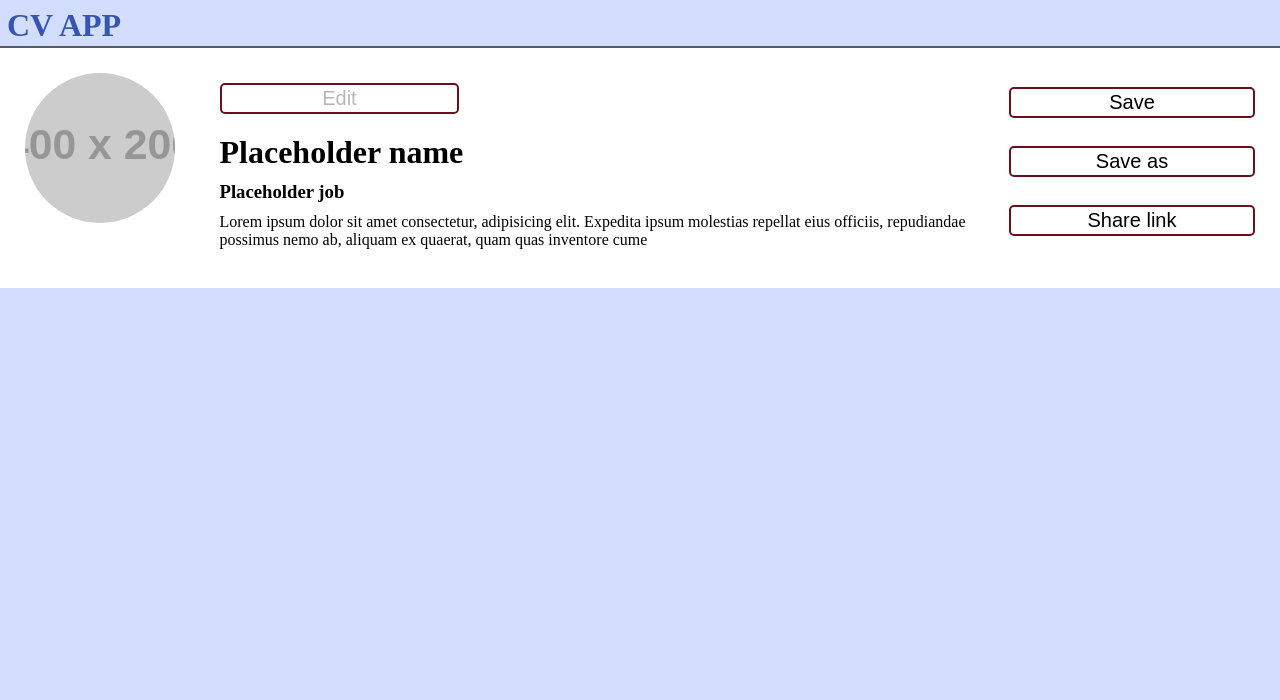
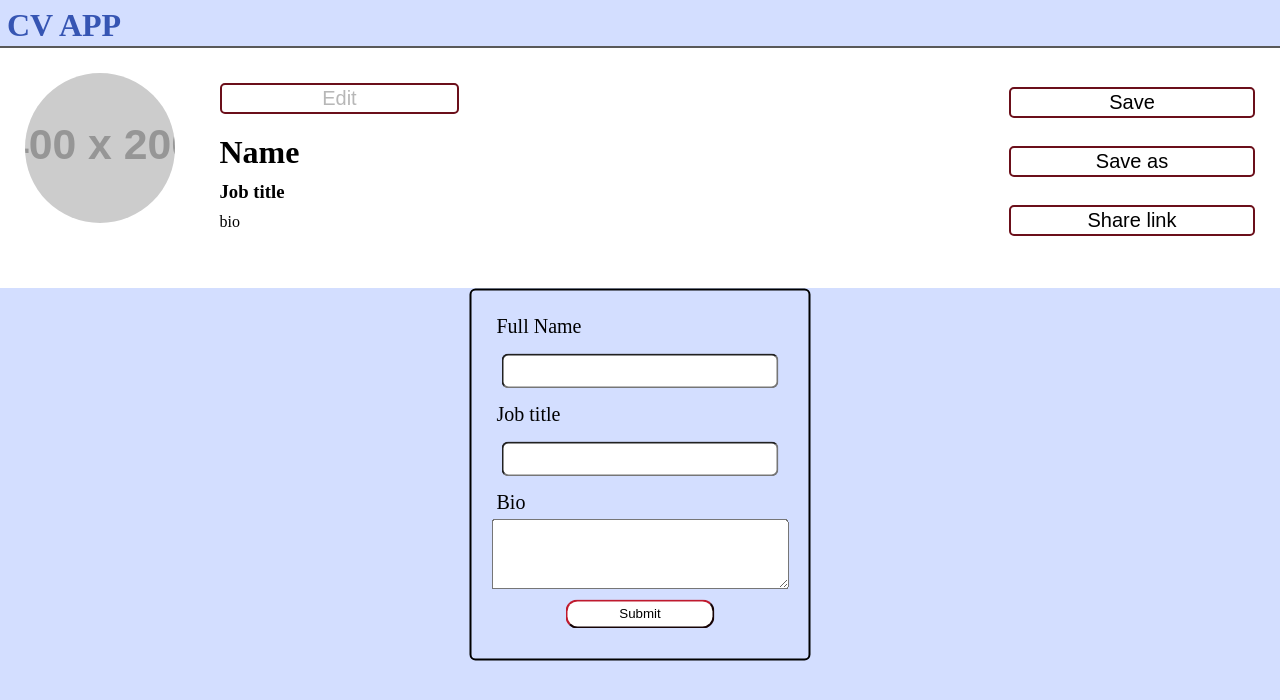
Before and after one commit to forge34/cv-app, a React (Vite) app: page / in a window 1280 px wide. Both pictures are taken after a click on the button "Edit". Shown: the top 700 px of the page. Built offline with nearby package versions, Linux system fonts and the light colour scheme.

Commit message:
refactored modal component

```diff
--- a/src/components/modal.jsx
+++ b/src/components/modal.jsx
@@ -1,49 +1,20 @@
-import TextInput from "./text-input";
 import "../styles/popup.css";
 import { useState } from "react";
 
-export default function Modal({ submit, visibility }) {
-  const [myFormData, setFormData] = useState({ name: "", job: "", bio: "" });
-
-  function handleChange(e) {
-      const data = e.target;
-     setFormData({...myFormData,[data.name]:data.value})
-  }
-
+export default function Modal({ visibile, submit, children }) {
   return (
-    visibility && (
-      <>
+    visibile && (
       <form
         onSubmit={(e) => {
           e.preventDefault();
-            submit(myFormData);
+          submit(e);
         }}
       >
         <div className="popup">
-
-            <TextInput
-              text={"name"}
-              inputName={"name"}
-              handleChange={handleChange}
-            ></TextInput>
-
-            <TextInput
-              text={"Job title"}
-              inputName={"job"}
-              handleChange={handleChange}
-            ></TextInput>
-
-            <label htmlFor="bio-area">Bio</label>
-
-            <textarea
-              id="bio-area"
-              name="bio"
-              onChange={handleChange}
-            ></textarea>
-            <button className="btn">Submit</button>
+          {children}
+          <button className="submit-btn">Submit</button>
         </div>
       </form>
-      </>
     )
   );
 }
--- a/src/components/profile.jsx
+++ b/src/components/profile.jsx
@@ -1,15 +1,17 @@
 import { useState } from "react";
 import "../styles/profile-section.css";
 import "../styles/popup.css";
+import Modal from "./modal";
+import TextInput from "./textInput";
 
 export default function ProfileSection() {
   const [visibile, setVisible] = useState(false);
   const [isDisabled, setIsDisabled] = useState(false);
-  const [name, setName] = useState("Placeholder name");
-  const [job, setJob] = useState("Placeholder job");
-  const [bio, setBio] = useState(
-    "Lorem ipsum dolor sit amet consectetur, adipisicing elit. Expedita ipsum molestias repellat eius officiis, repudiandae possimus nemo ab, aliquam ex quaerat, quam quas inventore cume"
-  );
+  const [fData, setFData] = useState({
+    name: "Name",
+    job: "Job title",
+    bio: "bio",
+  });
 
   function show() {
     if (!visibile) setVisible(true);
@@ -17,9 +19,16 @@ export default function ProfileSection() {
   }
 
   function submit(e) {
-    setName(e.name);
-    setBio(e.bio);
-    setJob(e.job);
+    const data = new FormData(e.target);
+    const name = data.get("name");
+    const job = data.get("job");
+    const bio = data.get("bio");
+
+    setFData({
+      ["name"]: name,
+      ["job"]: job,
+      ["bio"]: bio,
+    });
     setVisible(false);
     setIsDisabled(false);
   }
@@ -33,9 +42,9 @@ export default function ProfileSection() {
           Edit
         </button>
 
-        <h1 className="name">{name}</h1>
-        <h3 className="job">{job}</h3>
-        <p className="bio">{bio} </p>
+        <h1 className="name">{fData.name}</h1>
+        <h3 className="job">{fData.job}</h3>
+        <p className="bio">{fData.bio} </p>
       </div>
 
       <div className="btn-container">
@@ -43,6 +52,12 @@ export default function ProfileSection() {
         <button className="edit-btn">Save as</button>
         <button className="edit-btn">Share link</button>
       </div>
+
+      <Modal visibile={visibile} submit={submit}>
+        <TextInput label="Full Name" inputName="name"></TextInput>
+        <TextInput label="Job title" inputName="job"></TextInput>
+        <TextInput label="Bio" inputName="bio" textArea={true}></TextInput>
+      </Modal>
     </div>
   );
 }
--- /dev/null
+++ b/src/components/textInput.jsx
@@ -0,0 +1,33 @@
+import { useState } from "react";
+
+export default function TextInput({
+    label,
+    inputName,
+    textArea = false,
+}) {
+    const [value, setValue] = useState("");
+    return (
+        <>
+            <label htmlFor={inputName}>{label}</label>
+            {textArea ? (
+                <textarea
+                    value={value}
+                    name={inputName}
+                    id={inputName}
+                    onChange={(e) => {
+                        setValue(e.target.value);
+                    }}
+                ></textarea>
+            ) : (
+                <input
+                    value={value}
+                    name={inputName}
+                    id={inputName}
+                    onChange={(e) => {
+                        setValue(e.target.value);
+                    }}
+                ></input>
+            )}
+        </>
+    );
+}
--- a/src/styles/popup.css
+++ b/src/styles/popup.css
@@ -1,13 +1,12 @@
 :root {
-    --shade-green:#3DDC97;
-
+  --shade-green: #3ddc97;
 }
 
 .popup {
   position: absolute;
   top: 50%;
   left: 50%;
-  transform: translate(-50%,-30%);
+  transform: translate(-50%, -30%);
   display: flex;
   flex-direction: column;
   justify-content: center;
@@ -30,10 +29,16 @@
   margin: 5px;
 }
 
+.popup textarea {
+  height: 70px;
+  padding: 5px;
+  font-size: 20px;
+}
+
 .submit-btn {
   align-self: center;
   background-color: white;
-    border-color: var(--shade-green);
+  border-color: var(--rosewood);
   margin: 10px 0;
   padding: 5px;
   width: 50%;
@@ -42,6 +47,5 @@
 }
 
 .submit-btn:hover {
-    background-color: var(--shade-green);
-
+  background-color: var(--rosewood);
 }
```
Also changed, not shown: src/components/inputList.jsx (added, +18 -0 lines), src/components/text-input.jsx (deleted, +0 -10 lines), 1 other file (tests, documents, lock files or other folders). Lines whose indentation alone changed are shown as unchanged.
